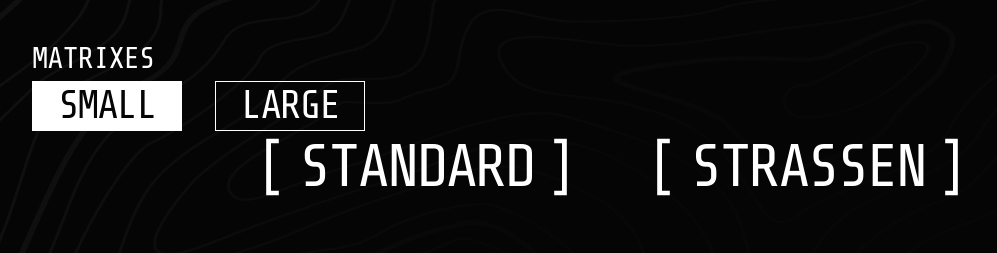
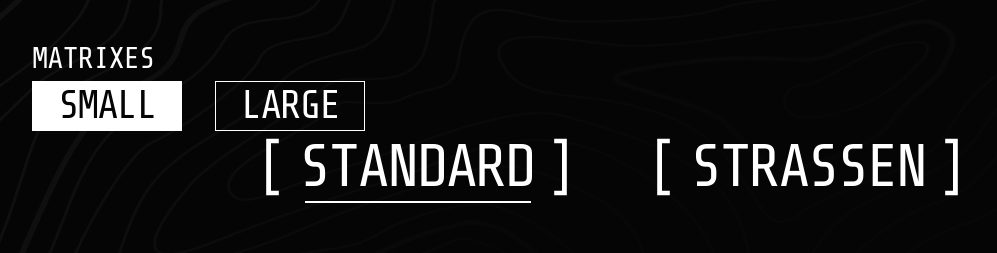
Before and after one commit to Fuz7/matrix_multiplication, a React (Vite) app: page / in a window 1280 px wide. Shown: the top 253 px of the page, without its empty margins (28-1025 px from the left). Built offline with nearby package versions, Linux system fonts and the light colour scheme.

Commit message:
Unfinished

```diff
--- a/src/components/Header.jsx
+++ b/src/components/Header.jsx
@@ -1,5 +1,5 @@
 import smallBracket from '@images/smallBracket.svg'
-import { useMatrixSizeStore, useStartedStore } from '../utils/store';
+import { useMatrixSizeStore, useMultiplicationType, useStartedStore } from '../utils/store';
 
 export default function Header() {
 
@@ -11,29 +11,18 @@ export default function Header() {
         <MatrixSizeSection />
         <FastForwardSection />
       </div>
-      <div className='flex gap-[90px] justify-center'>
-        <div className='flex items-center gap-[20px]'>
-          <img src={smallBracket} alt="" />
-          <h3 className='text-[60px] tracking-[-0.05em]'>STANDARD</h3>
-          <img className='rotate-180' src={smallBracket} alt="" />
-        </div>
-        <div className='flex items-center gap-[20px]'>
-          <img src={smallBracket} alt="" />
-          <h3 className='text-[60px] tracking-[-0.05em]'>STRASSEN</h3>
-          <img className='rotate-180' src={smallBracket} alt="" />
-        </div>
-      </div>
+      <MultiplicationType />
     </header>
   );
 }
 function MatrixSizeSection() {
-  const {matrixSize,setMatrixSize} = useMatrixSizeStore((state) => state);
+  const { matrixSize, setMatrixSize } = useMatrixSizeStore((state) => state);
 
-  function SizeButton({text}) {
+  function SizeButton({ text }) {
     return <div
       onClick={() => {
         matrixSize !== text && setMatrixSize(text);
-      } }
+      }}
       className={`h-[50px] w-[150px] tracking-[-0.05em]
         ${matrixSize === text ? 'bg-white text-mainBlack' :
           'text-white border-white border-solid border cursor-pointer'}
@@ -48,8 +37,8 @@ function MatrixSizeSection() {
     <div className="flex flex-col mt-[40px] gap-[5px]">
       <h3 className="text-[30px] tracking-[-0.03em]">MATRIXES</h3>
       <div className="flex gap-[33px]">
-        <SizeButton text={"small"}/>
-        <SizeButton text={"large"}/>
+        <SizeButton text={"small"} />
+        <SizeButton text={"large"} />
       </div>
     </div>
   );
@@ -59,10 +48,10 @@ function MatrixSizeSection() {
 
 function FastForwardSection() {
 
-  const started = useStartedStore((state)=>state.started)
+  const started = useStartedStore((state) => state.started)
 
   return (
-    <div className={`flex gap-[40px] mt-[50px] ${started?'flex':'hidden'}`}>
+    <div className={`flex gap-[40px] mt-[50px] ${started ? 'flex' : 'hidden'}`}>
       <div className="flex gap-[10px] text-white">
         <div
           className="flex flex-col justify-center items-center
@@ -103,3 +92,47 @@ function FastForwardSection() {
     </div>
   );
 }
+
+function MultiplicationType() {
+
+  const { multiplicationType, setMultiplicationType } =
+    useMultiplicationType((state) => state)
+
+
+  return (<div className='flex gap-[90px] justify-center'>
+    <div
+     onClick={()=>{
+      if(multiplicationType !== 'standard'){
+        setMultiplicationType('standard')
+      }
+     }}
+     className={`flex items-center gap-[20px]
+          ${multiplicationType === 'standard' ? 'cursor-default' : 'cursor-pointer'}
+      `}>
+      <img src={smallBracket} alt="" />
+      <h3 className='text-[60px] tracking-[-0.05em] relative'>STANDARD
+        <span className={`absolute bottom-0 left-[6px] w-[96%] h-[2px] bg-white
+          ${multiplicationType === 'standard' ? 'visible' : 'invisible'}
+          `}
+        ></span>
+      </h3>
+      <img className='rotate-180' src={smallBracket} alt="" />
+    </div>
+    <div
+    onClick={()=>{
+
+    }}
+    className={`flex items-center gap-[20px]
+          ${multiplicationType === 'strassen' ? 'cursor-default' : 'cursor-pointer'}
+
+      `}>
+      <img src={smallBracket} alt="" />
+      <h3 className='text-[60px] tracking-[-0.05em] relative'>STRASSEN
+        <span className={`absolute bottom-0 left-[6px] w-[96%] h-[2px] bg-white
+          ${multiplicationType === 'strassen' ? 'visible' : 'invisible'}
+           `}></span>
+      </h3>
+      <img className='rotate-180' src={smallBracket} alt="" />
+    </div>
+  </div>);
+}
--- a/src/utils/store.jsx
+++ b/src/utils/store.jsx
@@ -14,6 +14,13 @@ export const useStartedStore = create((set)=>{
     }
 })
 
+export const useMultiplicationType = create((set)=>{
+    return{
+        multiplicationType:'standard',
+        setMultiplicationType:(type)=>set({multiplicationType:type})
+    }
+})
+
 // export const useMatrix1DimensionStore = create((set)=>{
 //     return{
 //         columnSize: '',
```
